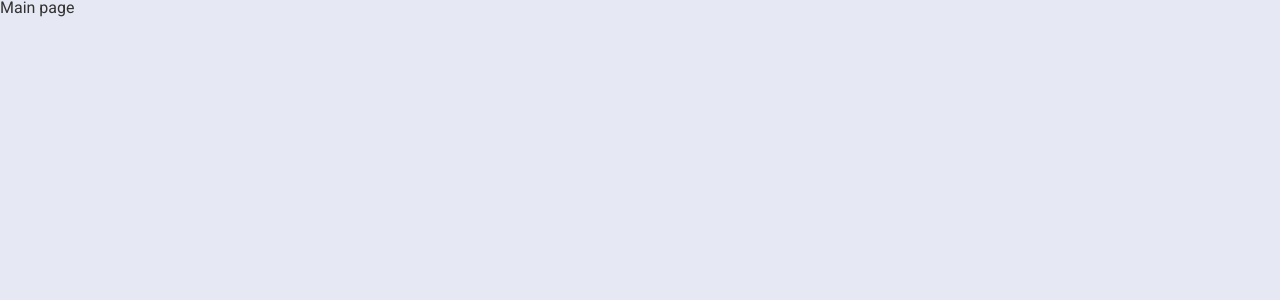
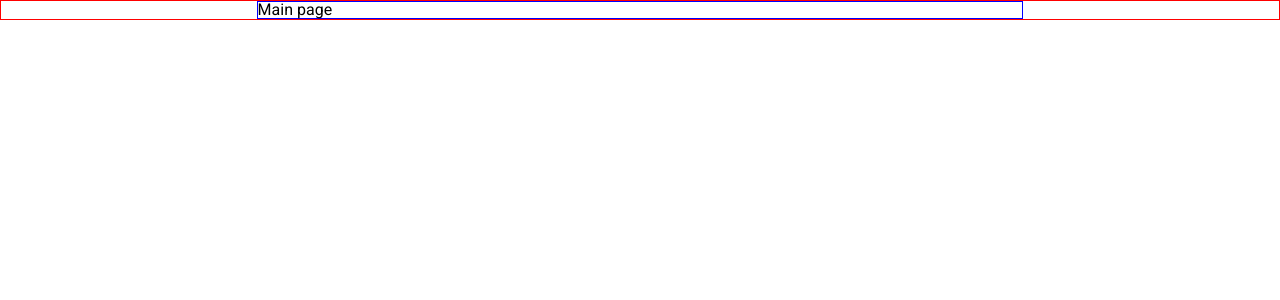
Before and after one commit to jsmndev/jsmn.dev, a React (Create React App) app: page / in a window 1280 px wide. Shown: the top 300 px of the page. Built offline with nearby package versions, Linux system fonts and the light colour scheme.

Commit message:
Structured main page with styled-components

```diff
--- a/package.json
+++ b/package.json
@@ -5,7 +5,8 @@
   "dependencies": {
     "react": "^16.8.6",
     "react-dom": "^16.8.6",
-    "react-scripts": "2.1.8"
+    "react-scripts": "2.1.8",
+    "styled-components": "^4.2.0"
   },
   "scripts": {
     "start": "react-scripts start",
--- a/src/App/App.js
+++ b/src/App/App.js
@@ -1,12 +1,14 @@
 import React, { Component } from "react";
 import { MainPage } from "../MainPage";
+
+import { AppContainer } from "./App.style";
 
 class App extends Component {
   render() {
     return (
-      <div className="App">
+      <AppContainer>
         <MainPage />
-      </div>
+      </AppContainer>
     );
   }
 }
--- /dev/null
+++ b/src/App/App.style.js
@@ -0,0 +1,6 @@
+import styled from "styled-components";
+
+export const AppContainer = styled.div`
+  border: 1px solid red;
+  width: 100%;
+`;
--- a/src/MainPage/MainPage.js
+++ b/src/MainPage/MainPage.js
@@ -1,8 +1,10 @@
 import React, { Component } from "react";
+
+import { MainContainer } from "./MainPage.style";
 
 class MainPage extends Component {
   render() {
-    return <div>Main page</div>;
+    return <MainContainer>Main page</MainContainer>;
   }
 }
 
--- /dev/null
+++ b/src/MainPage/MainPage.style.js
@@ -0,0 +1,7 @@
+import styled from "styled-components";
+
+export const MainContainer = styled.div`
+  width: 60%;
+  margin: 0 auto;
+  border: 1px solid blue;
+`;
--- /dev/null
+++ b/src/_styles/global.css
@@ -0,0 +1,21 @@
+@import url("https://fonts.googleapis.com/css?family=Roboto:400,700");
+
+/* VARIABLES FOR GLOBAL STYLES */
+:root {
+  --default-font-size: 62.5%;
+  --default-font-family: "Roboto", sans-serif;
+}
+
+/* GLOBAL STYLES */
+* {
+  box-sizing: border-box;
+}
+
+html {
+  font-size: var(--default-font-size);
+}
+
+body {
+  font-family: var(--default-font-family);
+  font-size: 1.6rem;
+}
--- /dev/null
+++ b/src/_styles/index.css
@@ -0,0 +1,2 @@
+@import "reset.css";
+@import "global.css";
--- a/src/index.css
+++ b/src/_styles/reset.css
@@ -1,5 +1,3 @@
-@import url('https://fonts.googleapis.com/css?family=Roboto:400,700');
-
 /* http://meyerweb.com/eric/tools/css/reset/
    v2.0 | 20110126
    License: none (public domain)
@@ -30,18 +28,8 @@ article, aside, details, figcaption, figure,
 footer, header, hgroup, menu, nav, section {
   display: block;
 }
-* {
-  box-sizing: border-box;
-}
-html {
-  font-family: 'Roboto', sans-serif;
-  font-size: 62.5%;
-  color: #333;
-}
 body {
-  font-size: 1.6rem;
   line-height: 1;
-  background-color: rgb(230, 233, 243);
 }
 ol, ul {
   list-style: none;
@@ -58,7 +46,3 @@ table {
   border-collapse: collapse;
   border-spacing: 0;
 }
-a {
-  color: #333;
-  text-decoration: none;
-}
--- a/src/index.js
+++ b/src/index.js
@@ -1,6 +1,6 @@
 import React from "react";
 import ReactDOM from "react-dom";
-import "./index.css";
+import "./_styles/index.css";
 import { App } from "./App";
 
 ReactDOM.render(<App />, document.getElementById("root"));
```
Also changed, not shown: 2 other files (tests, documents, lock files or other folders).
